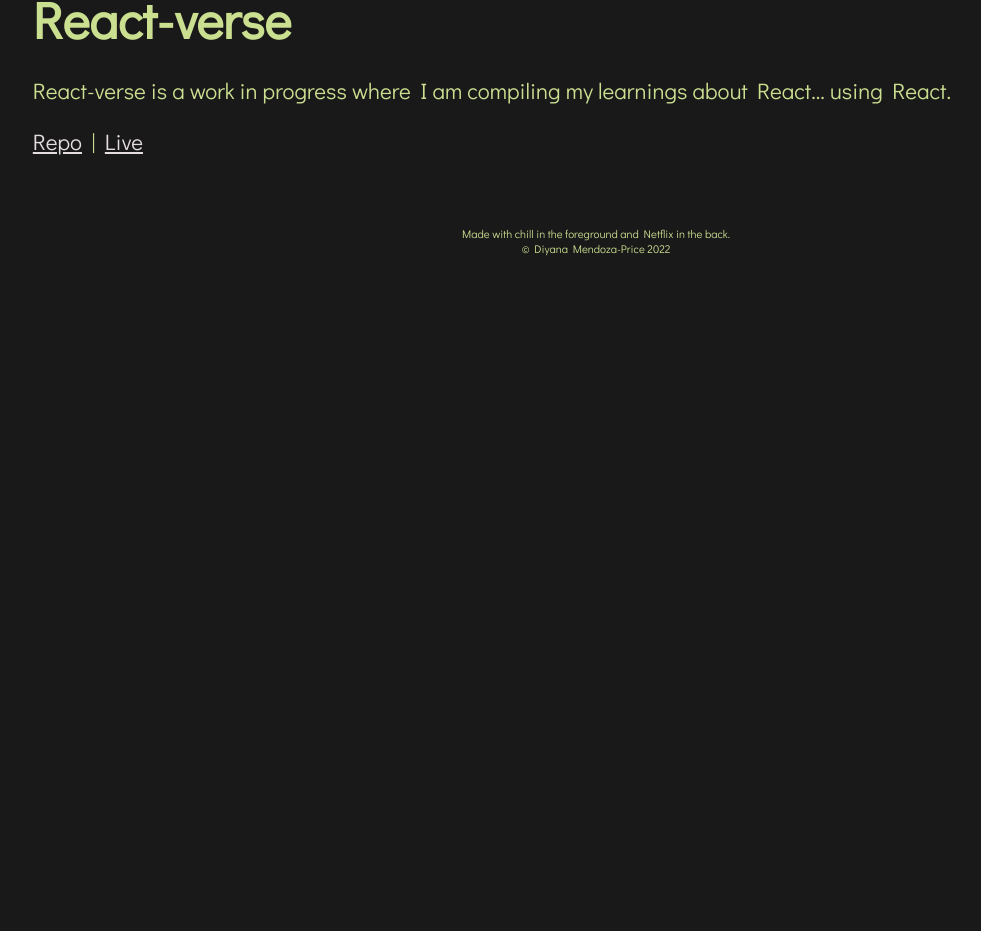
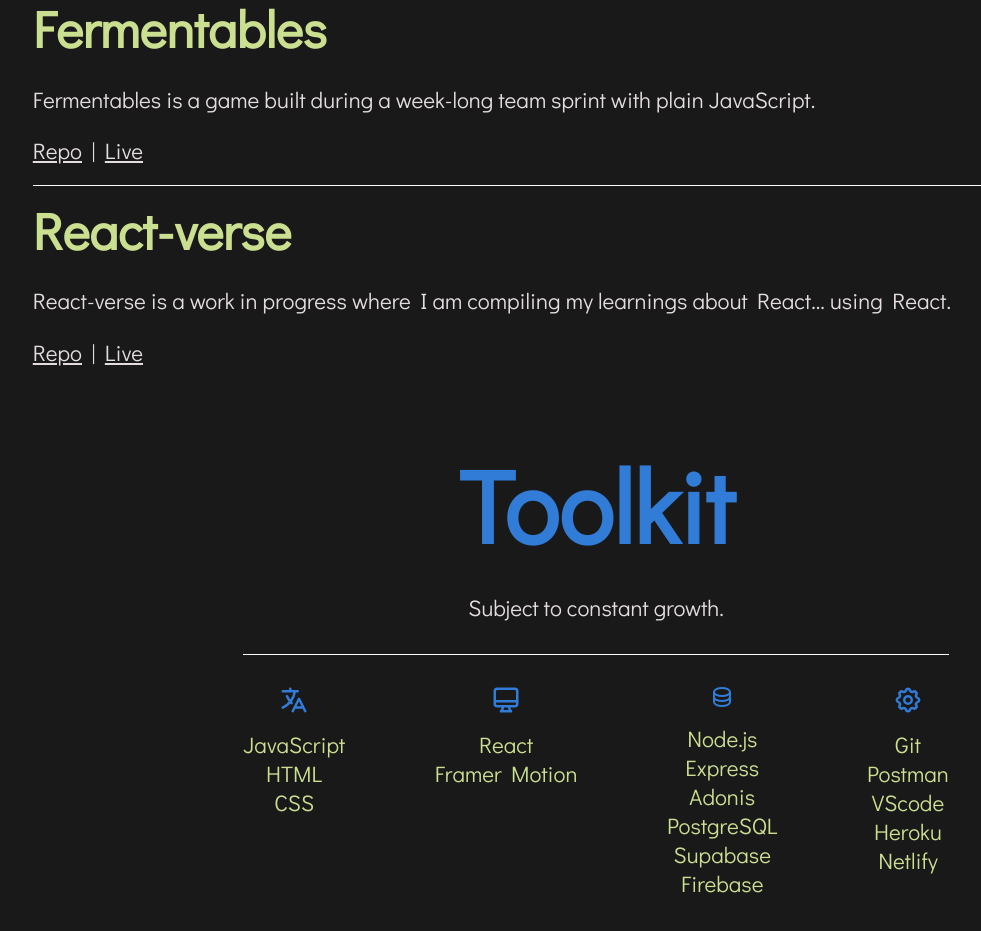
Before and after one commit to diyanamendoza/portfolio-site, a React (Create React App) app: page / in a window 1280 px wide. Shown: the part 1819-2750 px from the top of the page, without its empty margins (44-1025 px from the left). Before the commit the page ends 2095 px from the top, so only its background shows below. Built offline with nearby package versions, Linux system fonts and the light colour scheme.

Commit message:
Edit styling, add tool list

```diff
--- a/src/App.css
+++ b/src/App.css
@@ -18,12 +18,17 @@ h1 {
 h2 {
   font-size: 10vw;
   margin-top: 20px;
-  margin-bottom: 20px;
+  margin-bottom: 0px;
 }
+
+/* span {
+  color: rgb(49, 124, 215);
+} */
 
 main h3 {
   font-size: 8vw;
   margin: 0;
+  color: rgb(49, 124, 215);
 }
 
 main h4 {
@@ -32,6 +37,12 @@ main h4 {
 }
 
 p {
+  font-size: 1.4em;
+  color: rgb(228, 221, 221);
+}
+
+li {
+  color: rgb(203, 223, 144);
   font-size: 1.4em;
 }
 
@@ -98,14 +109,21 @@ footer p {
   font-size: 0.7em;
 }
 
-@media only screen and (max-width: 550px) {
+ul {
+  list-style: none;
+  margin: 0px;
+  padding: 0px;
+}
+
+@media only screen and (max-width: 800px) {
   section {
     display: flex;
     flex-direction: column;
     gap: 0;
   }
 
-  p {
+  p,
+  li {
     font-size: 1em;
   }
 }
--- a/src/components/AboutSnippet.jsx
+++ b/src/components/AboutSnippet.jsx
@@ -11,17 +11,18 @@ export default function AboutSnippet() {
     0.3
   );
 
-  const transition = { duration: 4, repeat: Infinity, ease: 'easeInOut' };
+  const transition = { duration: 4, delay: 1.5, repeat: 1, ease: 'easeInOut' };
   const hat = (
     <svg
       xmlns='http://www.w3.org/2000/svg'
       id='svg9840'
       viewBox='0 0 639.13 441.59'
+      alt='fedora hat image'
     >
       <g id='layer1' transform='translate(-38.254 -179.35)'>
         <g
           id='g9835'
-          stroke='currentColor'
+          stroke='rgb(49, 124, 215)'
           fill='none'
           transform='matrix(5.5071 0 0 5.5071 -1052 -2439.7)'
         >
--- a/src/components/Intro.jsx
+++ b/src/components/Intro.jsx
@@ -1,7 +1,9 @@
 export default function Intro() {
   return (
     <>
-      <h2>I'm a full stack developer, among other things.</h2>
+      <h2>
+        I'm a <span>full stack engineer</span>, among other things.
+      </h2>
     </>
   );
 }
--- /dev/null
+++ b/src/components/TechStack.css
@@ -0,0 +1,27 @@
+.techstack {
+  display: flex;
+  align-items: center;
+  flex-direction: column;
+  margin-top: 50px;
+  margin-bottom: 50px;
+}
+
+.tools {
+  border-top: 1px solid white;
+  display: flex;
+  gap: 7vw;
+  margin-top: 10px;
+  padding-top: 30px;
+}
+
+.tool-list svg {
+  width: 30px;
+  margin-bottom: 15px;
+}
+
+.tool-list {
+  display: flex;
+  flex-direction: column;
+  align-items: center;
+  text-align: center;
+}
--- /dev/null
+++ b/src/components/TechStack.jsx
@@ -0,0 +1,137 @@
+import './TechStack.css';
+import { motion } from 'framer-motion';
+import useCustomAnimation from '../hooks/useCustomAnimation';
+import { toolsVariants } from '../data/variants';
+
+export default function TechStack() {
+  const textAnim = useCustomAnimation(
+    toolsVariants.seen,
+    toolsVariants.unseen,
+    0.3
+  );
+
+  const databaseOutline = (
+    <svg
+      xmlns='http://www.w3.org/2000/svg'
+      width='24'
+      height='24'
+      fill='none'
+      viewBox='0 0 24 24'
+      stroke='rgb(49, 124, 215)'
+      alt='database icon'
+    >
+      <path
+        strokeLinecap='round'
+        strokeLinejoin='round'
+        strokeWidth='2'
+        d='M4 7v10c0 2.21 3.582 4 8 4s8-1.79 8-4V7M4 7c0 2.21 3.582 4 8 4s8-1.79 8-4M4 7c0-2.21 3.582-4 8-4s8 1.79 8 4m0 5c0 2.21-3.582 4-8 4s-8-1.79-8-4'
+      />
+    </svg>
+  );
+
+  const cog = (
+    <svg
+      xmlns='http://www.w3.org/2000/svg'
+      fill='none'
+      viewBox='0 0 24 24'
+      stroke='rgb(49, 124, 215)'
+      alt='cog icon'
+    >
+      <path
+        strokeLinecap='round'
+        strokeLinejoin='round'
+        strokeWidth='2'
+        d='M10.325 4.317c.426-1.756 2.924-1.756 3.35 0a1.724 1.724 0 002.573 1.066c1.543-.94 3.31.826 2.37 2.37a1.724 1.724 0 001.065 2.572c1.756.426 1.756 2.924 0 3.35a1.724 1.724 0 00-1.066 2.573c.94 1.543-.826 3.31-2.37 2.37a1.724 1.724 0 00-2.572 1.065c-.426 1.756-2.924 1.756-3.35 0a1.724 1.724 0 00-2.573-1.066c-1.543.94-3.31-.826-2.37-2.37a1.724 1.724 0 00-1.065-2.572c-1.756-.426-1.756-2.924 0-3.35a1.724 1.724 0 001.066-2.573c-.94-1.543.826-3.31 2.37-2.37.996.608 2.296.07 2.572-1.065z'
+      />
+      <path
+        strokeLinecap='round'
+        strokeLinejoin='round'
+        strokeWidth='2'
+        d='M15 12a3 3 0 11-6 0 3 3 0 016 0z'
+      />
+    </svg>
+  );
+
+  const desktop = (
+    <svg
+      xmlns='http://www.w3.org/2000/svg'
+      fill='none'
+      viewBox='0 0 24 24'
+      stroke='rgb(49, 124, 215)'
+      alt='desktop icon'
+    >
+      <path
+        strokeLinecap='round'
+        strokeLinejoin='round'
+        strokeWidth='2'
+        d='M9.75 17L9 20l-1 1h8l-1-1-.75-3M3 13h18M5 17h14a2 2 0 002-2V5a2 2 0 00-2-2H5a2 2 0 00-2 2v10a2 2 0 002 2z'
+      />
+    </svg>
+  );
+
+  const languages = (
+    <svg
+      xmlns='http://www.w3.org/2000/svg'
+      fill='none'
+      viewBox='0 0 24 24'
+      stroke='rgb(49, 124, 215)'
+      alt='language icon'
+    >
+      <path
+        strokeLinecap='round'
+        strokeLinejoin='round'
+        strokeWidth='2'
+        d='M3 5h12M9 3v2m1.048 9.5A18.022 18.022 0 016.412 9m6.088 9h7M11 21l5-10 5 10M12.751 5C11.783 10.77 8.07 15.61 3 18.129'
+      />
+    </svg>
+  );
+
+  return (
+    <motion.div
+      ref={textAnim.ref}
+      animate={textAnim.animation}
+      className='techstack'
+    >
+      <h3>Toolkit</h3>
+      <p>Subject to constant growth.</p>
+      <div className='tools'>
+        <div className='tool-list'>
+          {languages}
+          <ul>
+            <li>JavaScript</li>
+            <li>HTML</li>
+            <li>CSS</li>
+          </ul>
+        </div>
+        <div className='tool-list'>
+          {desktop}
+          <ul>
+            <li>React</li>
+            <li>Framer Motion</li>
+          </ul>
+        </div>
+        <div className='tool-list'>
+          {databaseOutline}
+          <ul>
+            <li>Node.js</li>
+            <li>Express</li>
+            <li>Adonis</li>
+            <li>PostgreSQL</li>
+            <li>Supabase</li>
+            <li>Firebase</li>
+          </ul>
+        </div>
+        <div className='tool-list'>
+          {cog}
+          <ul>
+            <li>Git</li>
+            <li>Postman</li>
+            <li>VScode</li>
+            <li>Heroku</li>
+            <li>Netlify</li>
+          </ul>
+        </div>
+      </div>
+    </motion.div>
+  );
+}
--- a/src/data/projects.js
+++ b/src/data/projects.js
@@ -1,4 +1,20 @@
 export const projects = [
+  {
+    name: 'Ask Xem',
+    summary:
+      'Ask Xem is an educational app built with React and Supabase during another week-long team sprint.',
+    img: '/askxem.png',
+    repo: 'https://github.com/askxem/Ask-Xem',
+    live: 'https://askxem.netlify.app/',
+  },
+  {
+    name: 'Paw-Star',
+    summary:
+      'Paw-Star is a full stack pet astrology app built with React, Node/Express, and Postgres during a week-long sprint with a four-person dev team.',
+    img: '/reactverse.png',
+    repo: 'https://github.com/EmilyDSarani/paw-star-fe',
+    live: 'paw-star.netlify.app/',
+  },
   {
     name: 'Fermentables',
     summary:
@@ -6,14 +22,6 @@ export const projects = [
     img: '/fermentables.png',
     repo: 'https://github.com/diyanamendoza/fermentables',
     live: 'https://diyanamendoza.github.io/fermentables/',
-  },
-  {
-    name: 'Ask Xem',
-    summary:
-      'Ask Xem is an educational app built with React and Supabase during another week-long team sprint.',
-    img: '/askxem.png',
-    repo: 'https://github.com/askxem/Ask-Xem',
-    live: 'https://askxem.netlify.app/',
   },
   {
     name: 'React-verse',
--- a/src/data/variants.js
+++ b/src/data/variants.js
@@ -55,3 +55,15 @@ export const projVariants = {
     transition: { delay: 0.3, duration: 0.8 },
   },
 };
+
+export const toolsVariants = {
+  unseen: {
+    opacity: 0,
+    y: '1vh',
+  },
+  seen: {
+    opacity: 1,
+    y: 0,
+    transition: { delay: 0.5, duration: 0.8 },
+  },
+};
--- a/src/views/Main.jsx
+++ b/src/views/Main.jsx
@@ -8,6 +8,7 @@ import { mainVariants, projTitleVariants } from '../data/variants';
 import useCustomAnimation from '../hooks/useCustomAnimation';
 import { Link } from 'react-router-dom';
 import '../App.css';
+import TechStack from '../components/TechStack';
 
 export default function Main() {
   const projs = useCustomAnimation(
@@ -24,6 +25,7 @@ export default function Main() {
     >
       <Intro />
       <AboutSnippet />
+
       <motion.div
         className='projects'
         ref={projs.ref}
@@ -39,6 +41,7 @@ export default function Main() {
       {projects.map((project, index) => (
         <Projects key={index} project={project} />
       ))}
+      <TechStack />
     </motion.main>
   );
 }
```
